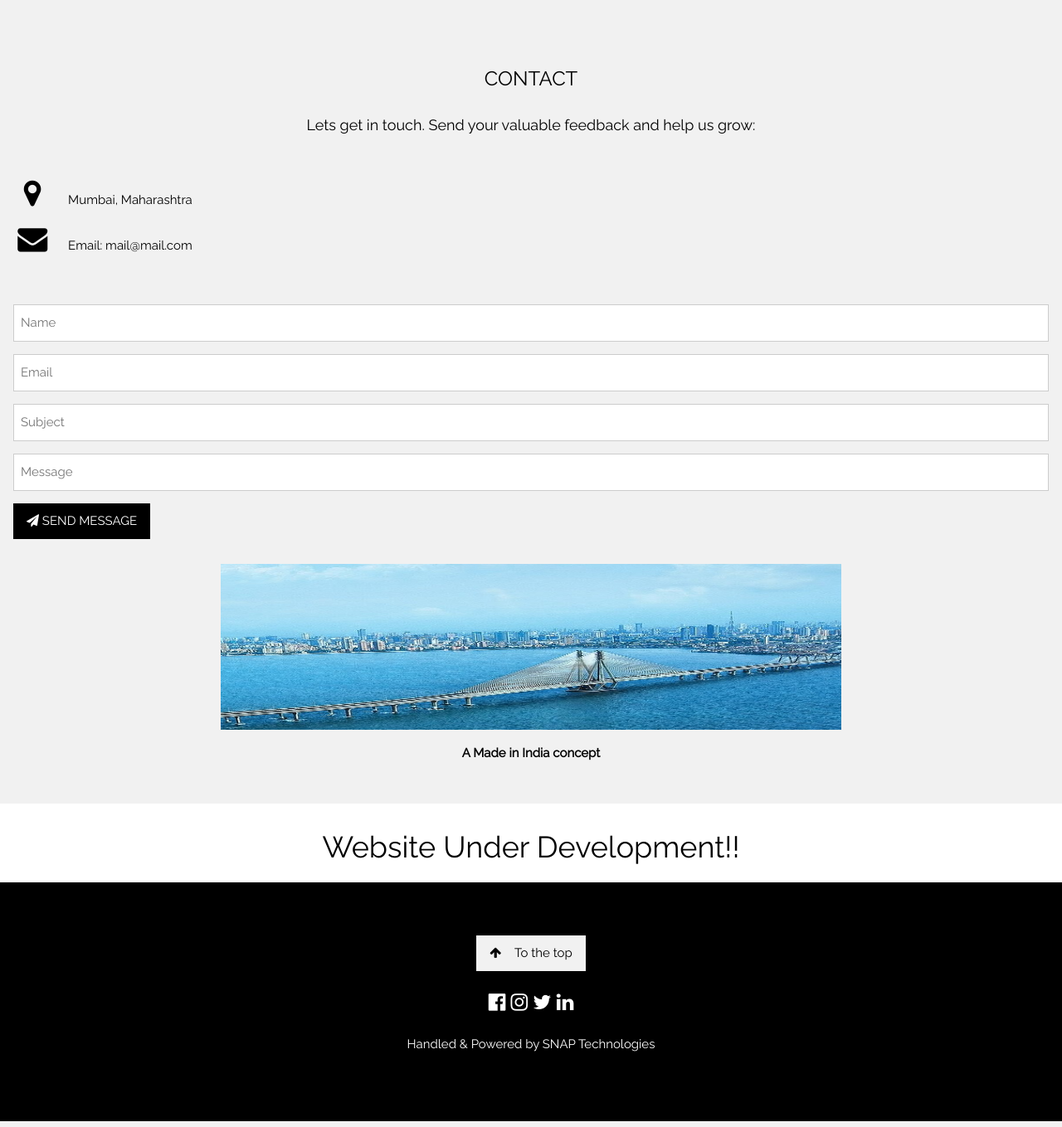
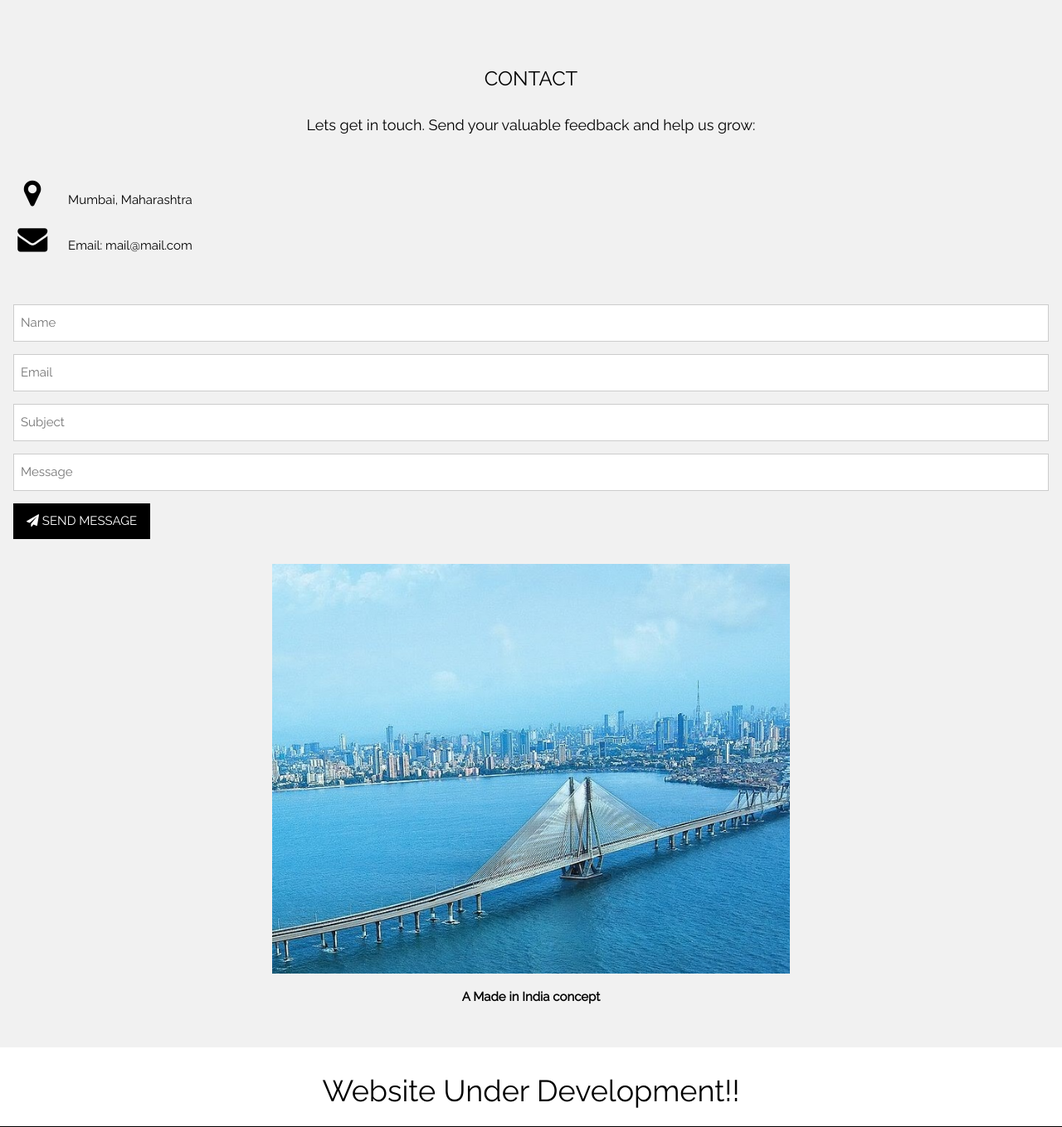
Before and after one commit to narenguru2000/WDL-Project-Gaming-Website, a PHP site: the page made by Gaming Website/gaminglandingpage(1).html in a window 1280 px wide. Shown: the part 3097-4456 px from the top of the page at 83% size. Run offline with PHP 8.4, Linux system fonts and the light colour scheme.

Commit message:
image height width update

```diff
--- a/Gaming Website/design.css
+++ b/Gaming Website/design.css
@@ -233,6 +233,5 @@ hr{border:0;border-top:1px solid #eee;margin:20px 0}
 .center{
 	display: block;
 	margin: 30px auto 10px auto;
-	height: 200px;
-	width:60%;
+	width:50%;
 }
```
